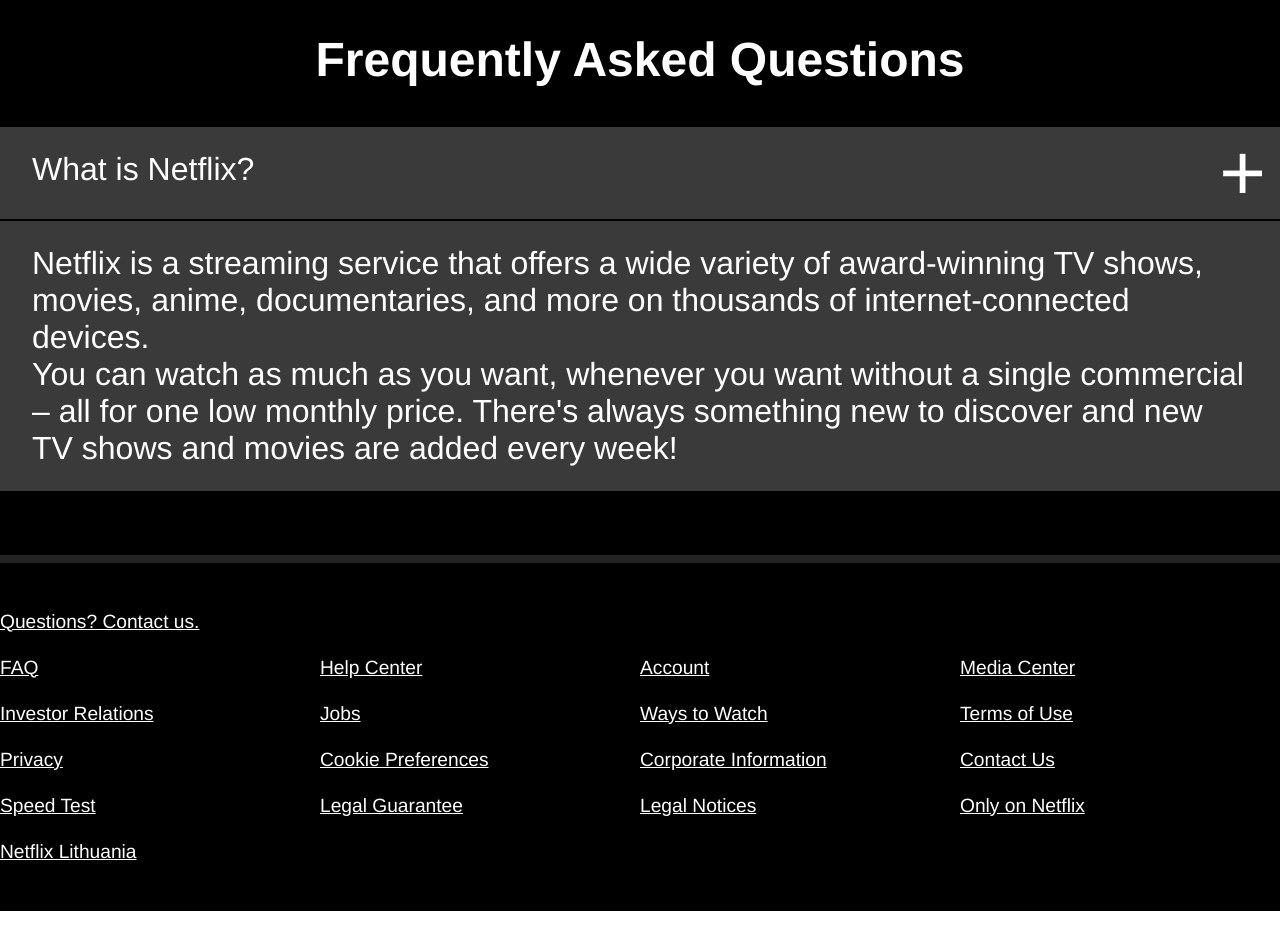
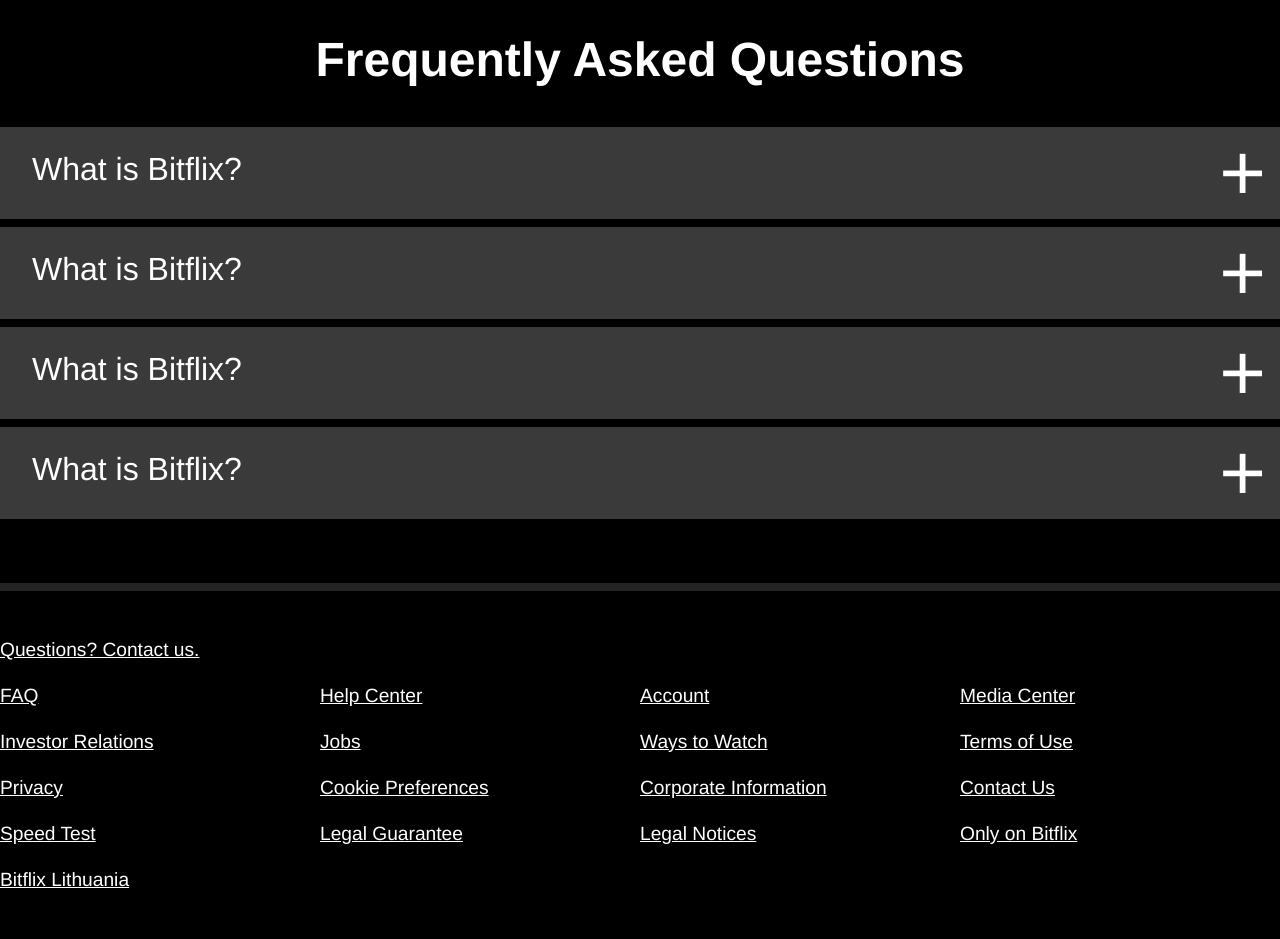
Before and after one commit to madrakas/bit_07_03_homework_bitflix, a React (Create React App) app: page / in a window 1280 px wide. Shown: the part 3320-4259 px from the top of the page. Before the commit the page ends 4231 px from the top, so only its background shows below. Built offline with nearby package versions, Linux system fonts and the light colour scheme.

Commit message:
expandable FAQ

```diff
--- a/src/components/faq/Faq.jsx
+++ b/src/components/faq/Faq.jsx
@@ -7,7 +7,10 @@
             <div className={style.title}>
                 Frequently Asked Questions
             </div>
-            <Question/>
+            <Question />
+            <Question />
+            <Question />
+            <Question />
         </div>
     );
 }
--- a/src/components/faq/Faq.module.css
+++ b/src/components/faq/Faq.module.css
@@ -52,6 +52,10 @@
         margin-top: 0.1rem;
 }
 
+.answer p{
+    margin-bottom: 2rem;
+}
+
 .hidden{
     display: none;
 }
--- a/src/components/faq/Question.jsx
+++ b/src/components/faq/Question.jsx
@@ -1,14 +1,25 @@
+import { useState } from "react";
 import style from "./Faq.module.css";
 
 export function Question({question, answer}){
+    const [answerClassName, setAnswerClassName] = useState(style.answer + ' ' + style.hidden );
+
+    function answerClassNameUpdate(){
+        if (answerClassName === style.answer + ' ' + style.hidden){
+            setAnswerClassName(style.answer);
+        } else{
+            setAnswerClassName(style.answer + ' ' + style.hidden);
+        }
+    }
+
     return(
         <>
-            <div className={style.question}>
-                <div className={style.questionText}>What is Netflix?</div>
+            <div className={style.question} onClick={answerClassNameUpdate}>
+                <div className={style.questionText}>What is Bitflix?</div>
                 <div className={style.questionExtender}>+</div>
             </div>
-            <div className={style.answer}>
-                <p>Netflix is a streaming service that offers a wide variety of award-winning TV shows, movies, anime, documentaries, and more on thousands of internet-connected devices.</p>
+            <div className={answerClassName}>
+                <p>Bitflix is a streaming service that offers a wide variety of award-winning TV shows, movies, anime, documentaries, and more on thousands of internet-connected devices.</p>
                 <p>You can watch as much as you want, whenever you want without a single commercial – all for one low monthly price. There's always something new to discover and new TV shows and movies are added every week!</p>
             </div>
         </>
--- a/src/components/footer/Footer.jsx
+++ b/src/components/footer/Footer.jsx
@@ -11,7 +11,7 @@
                 <div className={style.footerRow}><a href="/">Investor Relations</a></div>
                 <div className={style.footerRow}><a href="/">Privacy</a></div>
                 <div className={style.footerRow}><a href="/">Speed Test</a></div>
-                <div className={style.footerRow}><a href="/">Netflix Lithuania</a></div>
+                <div className={style.footerRow}><a href="/">Bitflix Lithuania</a></div>
             </div>
             <div className={style.FooterColumn}>
                 <div className={style.footerRow}><a href="/">Help Center</a></div>
@@ -29,7 +29,7 @@
                 <div className={style.footerRow}><a href="/">Media Center</a></div>
                 <div className={style.footerRow}><a href="/">Terms of Use</a></div>
                 <div className={style.footerRow}><a href="/">Contact Us</a></div>
-                <div className={style.footerRow}><a href="/">Only on Netflix</a></div>
+                <div className={style.footerRow}><a href="/">Only on Bitflix</a></div>
             </div>
 
         </div>
```
